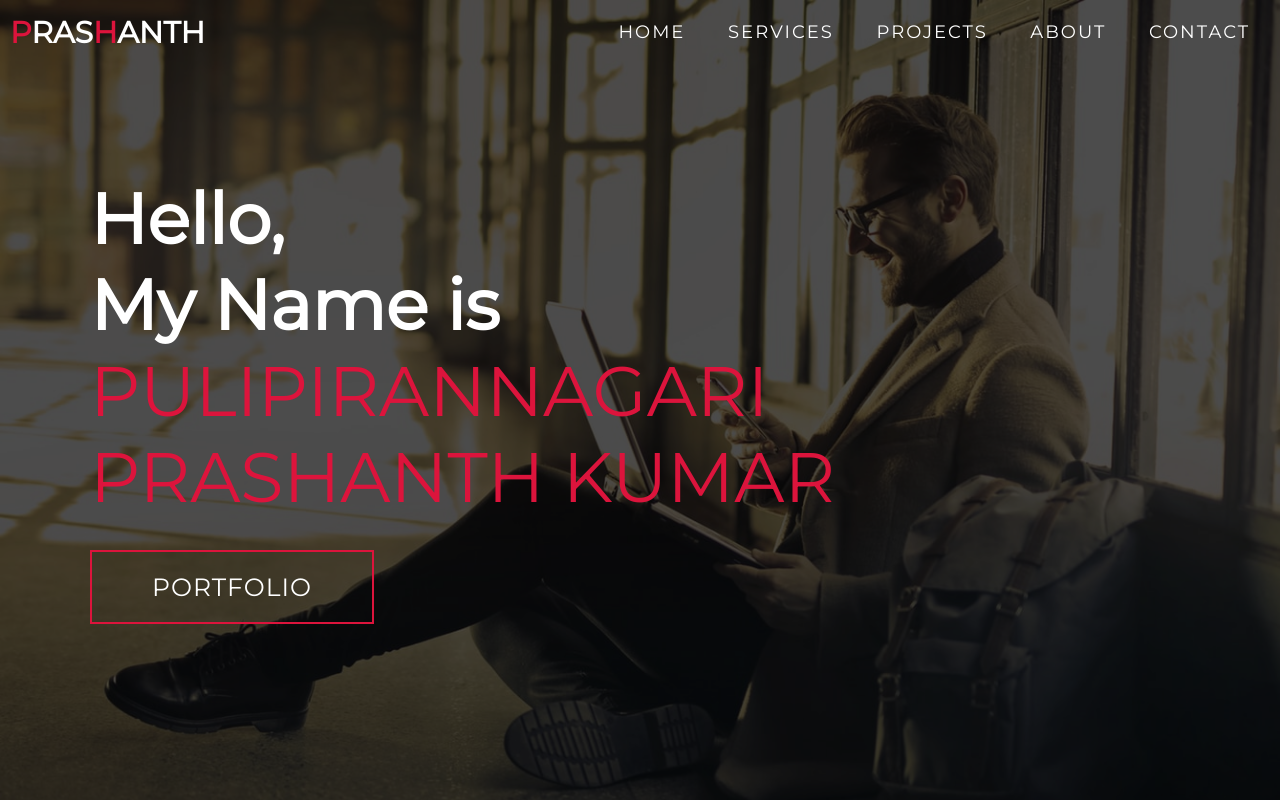
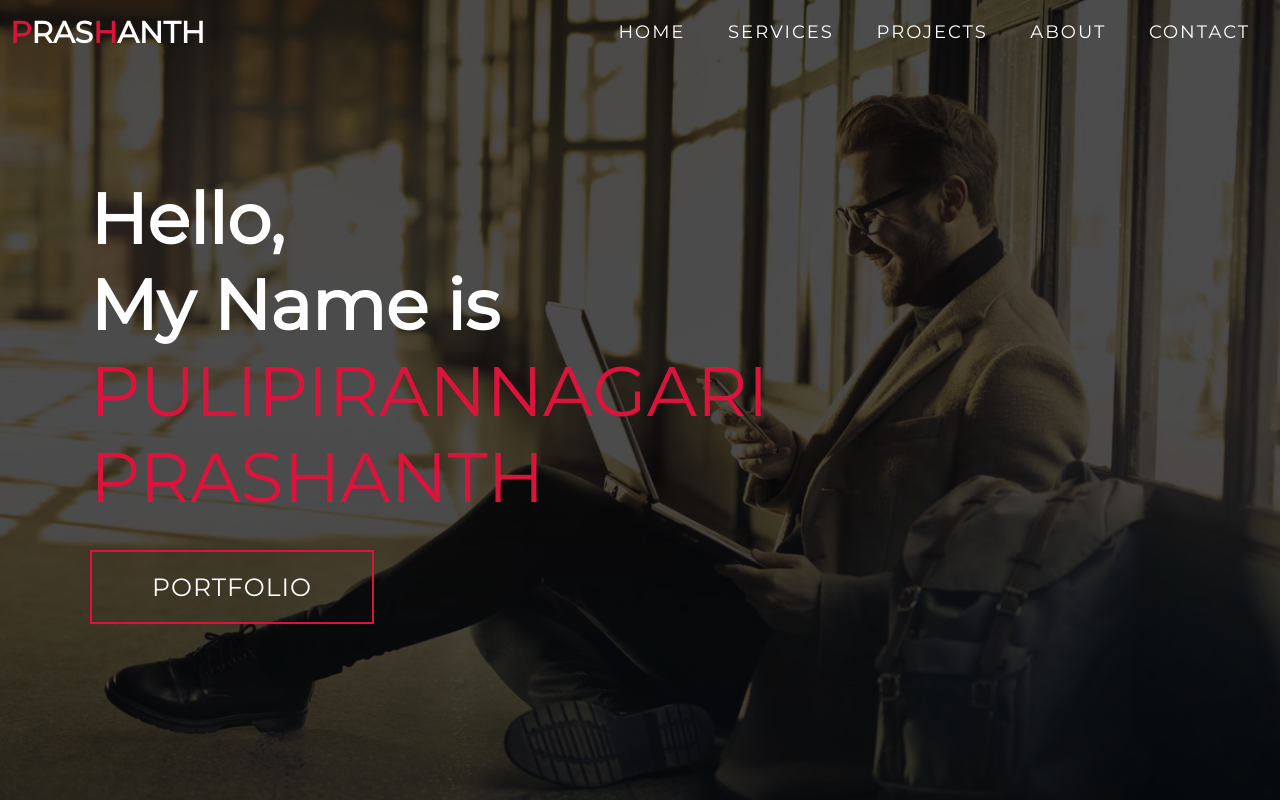
Before and after one commit to prashanth-408/Portfolio, a plain HTML site: page index.html in a window 1280 px wide. Shown: the top 800 px of the page. Drawn offline with Linux system fonts and the light colour scheme.

Commit message:
Update index.html

```diff
--- a/index.html
+++ b/index.html
@@ -42,7 +42,7 @@
       <div>
         <h1>Hello, <span></span></h1>
         <h1>My Name is <span></span></h1>
-        <h1>PULIPIRANNAGARI PRASHANTH KUMAR<span></span></h1>
+        <h1>PULIPIRANNAGARI PRASHANTH <span></span></h1>
         <a href="#projects" type="button" class="cta">Portfolio</a>
       </div>
     </div>
```
